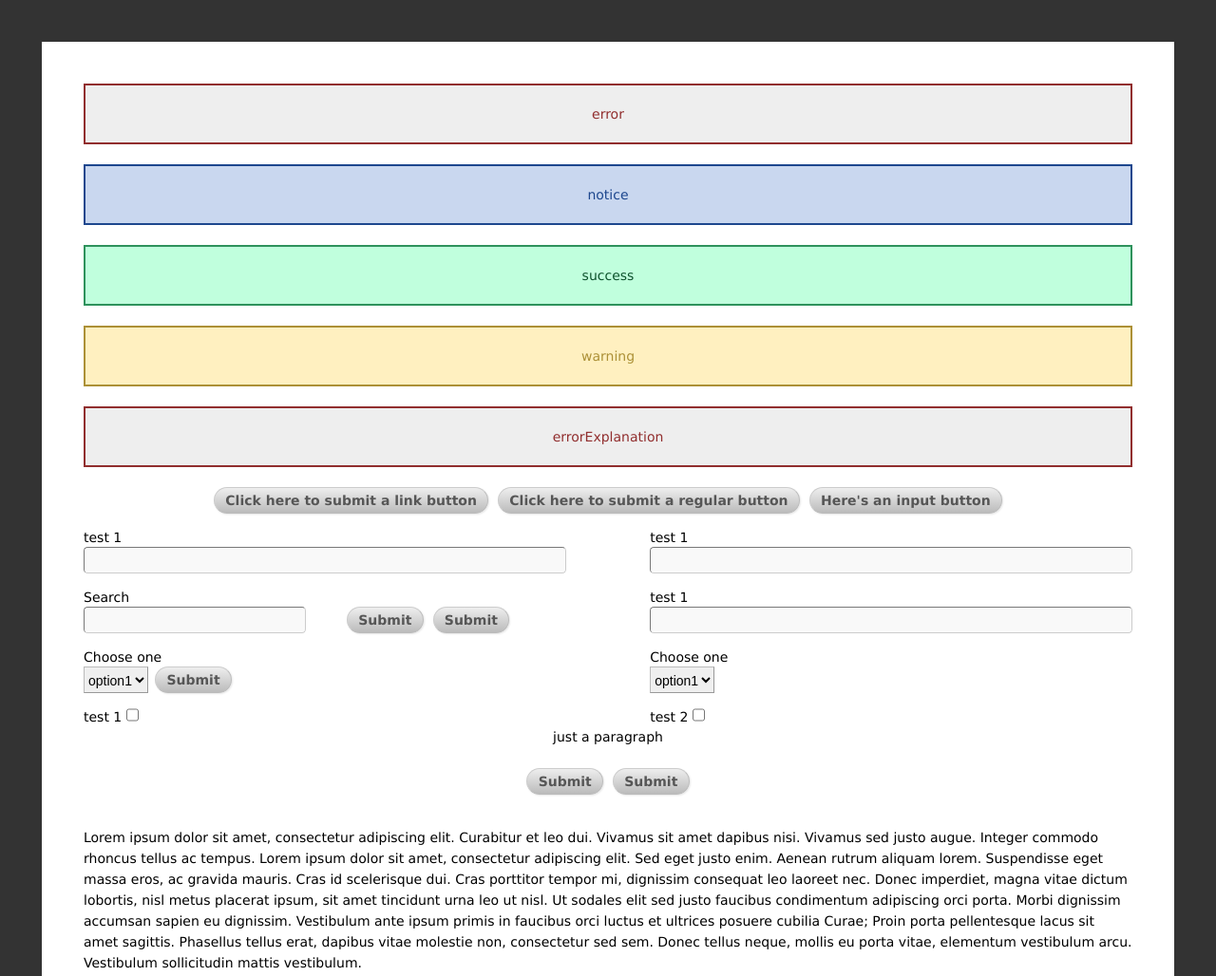
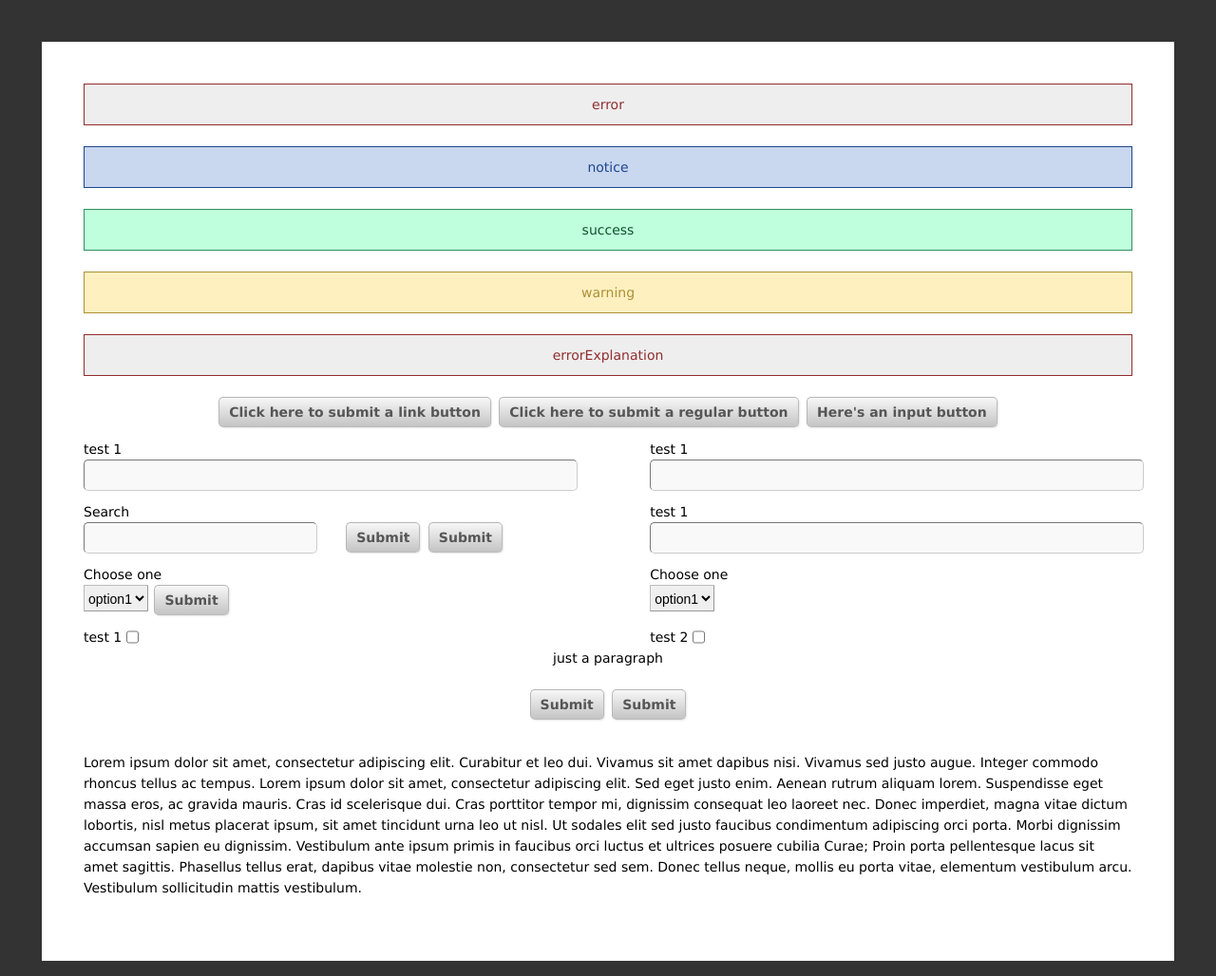
Before and after one commit to bdtomlin/SeeSS, a plain HTML site: page public/buttons.html in a window 1280 px wide. Shown: the top 1028 px of the page at 95% size. Drawn offline with nearby package versions, Linux system fonts and the light colour scheme; files that its build step writes are made by us from their sources.

Commit message:
working fairly well in all browsers

```diff
--- a/public/stylesheets/seess/base.sass
+++ b/public/stylesheets/seess/base.sass
@@ -1,7 +1,3 @@
-$font-size: 14px
-$line-height: 22px
-$font-family: "Lucida Grande", Helvetica, Arial, "Liberation sans", "Bitstream Vera Sans", sans-serif
-
 body
   color: #000
   position: relative
@@ -129,14 +125,14 @@ pre
   margin: 0 0 $line-height
 
 sub
-  top: 3px
+  top: 2px
   font-size: 11px
   line-height: $line-height
   position: relative
   vertical-align: baseline
 
 sup
-  bottom: 3px
+  bottom: 2px
   font-size: 11px
   line-height: $line-height
   position: relative
--- a/public/stylesheets/seess/buttons.sass
+++ b/public/stylesheets/seess/buttons.sass
@@ -8,32 +8,37 @@ a.button, button, input.button
   display: inline-block
   vertical-align: top
 
-  box-sizing: border-box
-  -moz-box-sizing: border-box
-  -webkit-box-sizing: border-box
-  -ms-box-sizing: border-box
+  //-moz-box-sizing: border-box
+  //-webkit-box-sizing: border-box
+  //-ms-box-sizing: border-box
+  //box-sizing: border-box
+  -moz-box-sizing: content-box
+  -webkit-box-sizing: content-box
+  -ms-box-sizing: content-box
+  box-sizing: content-box
 
-  font-family: "Lucida Grande", Tahoma, Arial, Verdana, sans-serif
-  font-size: 1em
-  line-height: 1.9em
+  font-family: $font-family
+  font-size: $font-size
+  line-height: $font-size
   text-decoration: none
   font-weight: bold
   color: #565656
   cursor: pointer
-  height: 2em
-  padding: 0 0.8em
+  height: $line-height
+  line-height: 22px
+  padding: 4px 10px
 
-  margin: 0 0.2em 1em
+  margin: 0 2px $line-height - 10
   background: #cfcfcf
-  @include bg-vert-gradient(#eee,#bbb)
-  border: 1px solid #ccc
+  @include bg-vert-gradient(#f7f7f7,#c4c4c4)
+  border: 1px solid #b6b6b6
   border-bottom: 1px solid #bbb
   border-right: 1px solid #bbb
   overflow: visible
 
-  -webkit-border-radius: 1.5em
-  -moz-border-radius: 1.5em
-  border-radius: 1.5em
+  -webkit-border-radius: 5px
+  -moz-border-radius: 5px
+  border-radius: 5px
 
   box-shadow: 1px 1px 2px rgba(0,0,0,0.1)
   -moz-box-shadow: 1px 1px 2px rgba(0,0,0,0.1)
--- a/public/stylesheets/seess/forms.sass
+++ b/public/stylesheets/seess/forms.sass
@@ -1,38 +1,37 @@
 fieldset
   border: 0
-  margin: 0 0 1.5em
+  margin: 0 0 $line-height
   position: relative
   padding: 0
 fieldset fieldset
   clear: both
-  margin: 0 0 1.5em
-  padding: 0 0 0 20px
+  margin: 0 0 $line-height
+  padding: 0 0 0 $line-height
 
 input
-  box-sizing: border-box
-  -moz-box-sizing: border-box
-  -webkit-box-sizing: border-box
-  -ms-box-sizing: border-box
-  font-size: 1em
-  height: 2em
-  *height: 1.5em
-  line-height: 1.5em
-  padding: 0.29em
-  margin: 0 0 1em
+  -moz-box-sizing: content-box
+  -webkit-box-sizing: content-box
+  -ms-box-sizing: content-box
+  box-sizing: content-box
+  font-size: $font-size
+  height: $line-height * 1.5 - 6px
+  line-height: $line-height * 1.5 - 6px
+  padding: 2px 5px
+  margin: 0 0 $line-height / 2
 
 input.text
   border: 1px inset #ccc
   background: #f9f9f9
-  -webkit-border-radius: 0.3em
-  -moz-border-radius: 0.3em
-  border-radius: 0.3em
+  -webkit-border-radius: 5px
+  -moz-border-radius: 5px
+  border-radius: 5px
   // border: 1px solid #bbb
   // border-bottom-color: #999
   // border-right-color: #999
   width: 100%
 
 input[type=file]
-  height: 2em
+  height: $line-height
   padding: 0
 
 textarea
@@ -41,15 +40,17 @@ textarea
   // border-right-color: #eee
   border: 1px inset #ccc
   background: #f9f9f9
-  -webkit-border-radius: 0.3em
-  -moz-border-radius: 0.3em
-  border-radius: 0.3em
-  -moz-box-sizing: border-box
-  -webkit-box-sizing: border-box
-  -ms-box-sizing: border-box
-  box-sizing: border-box
-  margin: 0
-  padding: 0.29em
+  -webkit-border-radius: 5px
+  -moz-border-radius: 5px
+  border-radius: 5px
+  -moz-box-sizing: content-box
+  -webkit-box-sizing: content-box
+  -ms-box-sizing: content-box
+  box-sizing: content-box
+  font-size: $font-size
+  line-height: $line-height * 1.5 - 6px
+  padding: 2px
+  margin: 0 0 $line-height / 2
   width: 100%
 
 select
@@ -81,25 +82,20 @@ option
 label
   cursor: pointer
   display: block
-  height: 1.5em
+  height: $line-height
   *height: auto
-  *line-height: 1.4em
   margin: 0
   padding: 0
   width: 100%
 
 label input
-  background: 0
-  border: 0
-  height: 1em
-  *height: 1.5em
-  line-height: 1.5em
-  margin: 0 0.5em 0 0
-  padding: 0
-  width: auto
+  vertical-align: bottom
+  padding: none
+  margin: 0 7px 0 0
+  height: $line-height
 
 legend
-  font-size: 1.1666em
+  font-size: $font-size + 2
   font-weight: 700
   left: 0
   margin: 0
--- a/public/stylesheets/seess/ie.sass
+++ b/public/stylesheets/seess/ie.sass
@@ -7,5 +7,6 @@ a.button
   border: 2px solid #ccc
   border-bottom: 1px solid #bbb
   border-right: 2px solid #bbb
+  _height: 24px
 input.button, button
-  height: 2.2em
+  height: 33px
--- a/public/stylesheets/seess/lists.sass
+++ b/public/stylesheets/seess/lists.sass
@@ -1,7 +1,7 @@
 ol, ul
   &.listcols
     list-style-type: none
-    margin: 0 0 20px
+    margin: 0 0 $line-height
     li
       display: block
     li.left_half
--- a/public/stylesheets/seess/notices.sass
+++ b/public/stylesheets/seess/notices.sass
@@ -1,20 +1,20 @@
 // Common classes - Some base classes for pretty typography, asides and messages.
 
 .error, .notice, .success, .warning, .errorExplanation
-  border-width: 0.143em
+  border-width: 1px
   border-style: solid
-  margin: 0 0 1.5em
-  padding: 1.357em
+  margin: 0 0 $line-height
+  padding: $line-height / 2 - 1
   text-align: center
 
 .notice
-  background: #C9D7EF
-  color: #1D478E
-  border-color: #1D478E
+  background: #c9d7ef
+  color: #1d478e
+  border-color: #1d478e
 
 .success
   background: #c0ffdd
-  color: #0E532E
+  color: #0e532e
   border-color: #2e925c
 
 .warning
--- a/public/stylesheets/seess/seess.sass
+++ b/public/stylesheets/seess/seess.sass
@@ -1,3 +1,7 @@
+$font-size: 14px
+$line-height: 22px
+$font-family: "Lucida Grande", Helvetica, Arial, "Liberation sans", "Bitstream Vera Sans", sans-serif
+
 @import reset.sass
 @import css3.sass
 @import base.sass
@@ -5,5 +9,4 @@
 @import buttons.sass
 @import notices.sass
 @import tables.sass
-@import misc.sass
 @import lists.sass
--- a/public/stylesheets/seess/tables.sass
+++ b/public/stylesheets/seess/tables.sass
@@ -3,11 +3,13 @@
 table
   border-collapse: collapse
   border-spacing: 0
-  margin-bottom: 1.5em
+  margin-bottom: $line-height
   padding: 0
 
 caption
   font-style: italic
+  font-size: $font-size
+  line-height: $line-height
   text-align: left
 
 tr.alt td
@@ -15,10 +17,12 @@ tr.alt td
 
 td
   border: 1px solid #ccc
-  padding: 0.72em
+  padding: $line-height / 2
+  padding-top: $line-height / 2 - 1
   vertical-align: top
 
 th
-  font-weight: 700
-  padding: 0.72em
+  font-weight: bold
+  padding: $line-height / 2 - 1
+  //padding-top: $line-height / 2 - 1
   vertical-align: top
```
